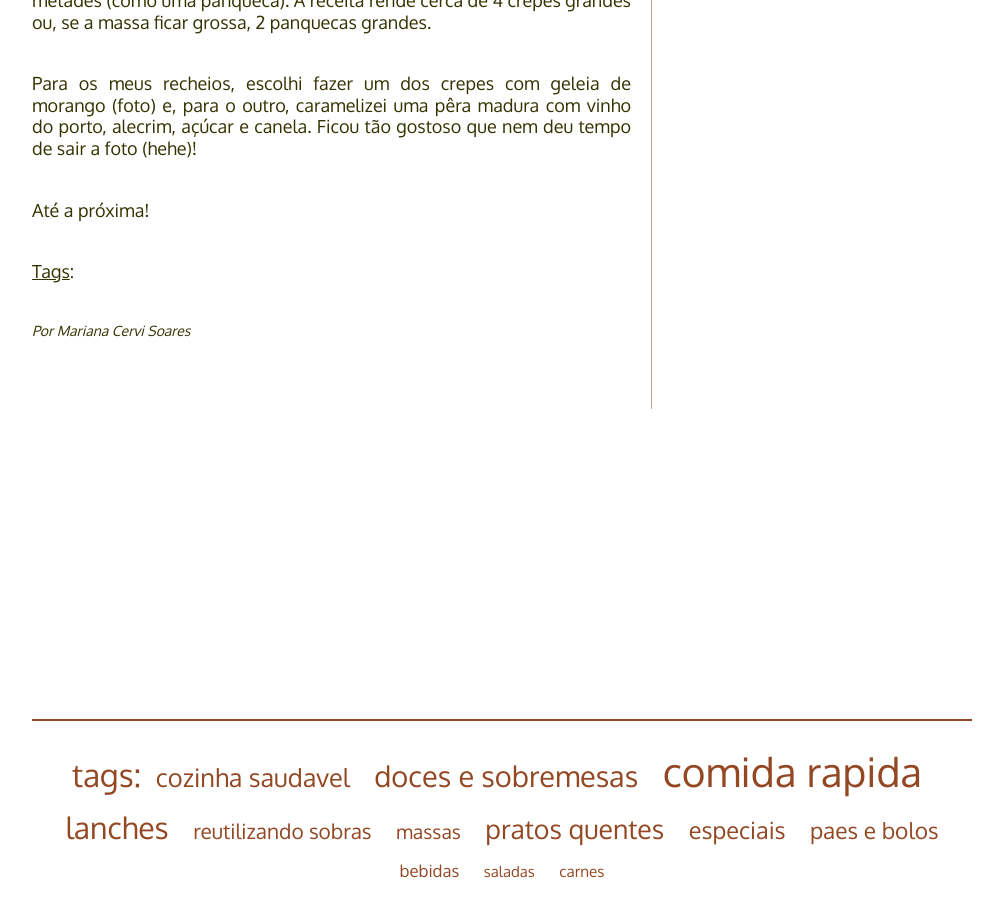
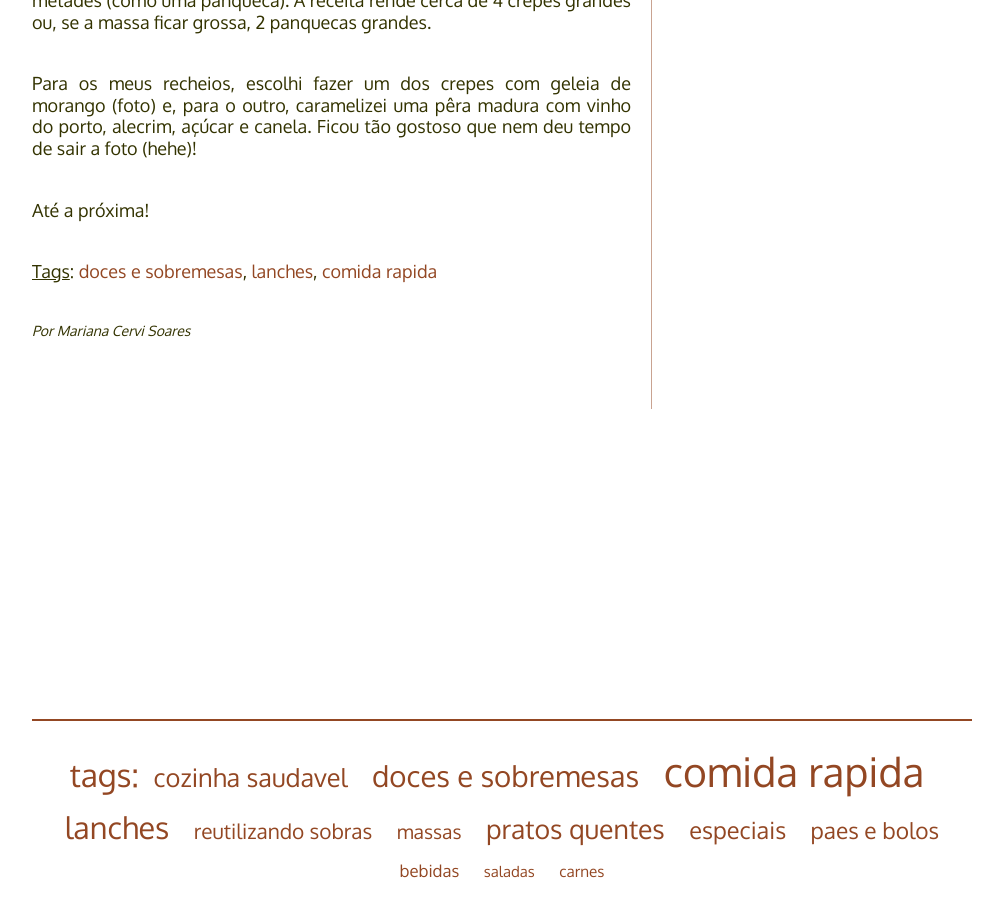
Before and after one commit to PaneladePau/paneladepau-jekyll-blog, a Jekyll site: the page built from _posts/2015-06-19-crepe-doce.md, in a window 1280 px wide and 900 px high, scrolled down 1687 px. Shown: the whole window, without its empty margins (138-1141 px from the left). Built offline with Jekyll 4.4.1, drawn with Linux system fonts in a browser that asks for light colours; nearby versions of some CDN libraries; some web fonts are replaced; Markdown is read by kramdown in place of the engine named in the settings.

Commit message:
“update”

```diff
--- a/_posts/2015-06-19-crepe=doce.md
+++ b/_posts/2015-06-19-crepe-doce.md
@@ -1,7 +1,7 @@
 ---
 titulo: Crepe doce
 imgdestaque: crepe-doce.jpg
-tags: [, doces e sobremesas, lanches, comida rapida]
+tags: [doces e sobremesas, lanches, comida rapida]
 imagem2: nome-da-imagem-2.jpg
 legendaimg2: Legenda da imagem 2
 ---
```
Also changed, not shown: img/fotos-dos-posts/crepe-doce.jpg.
